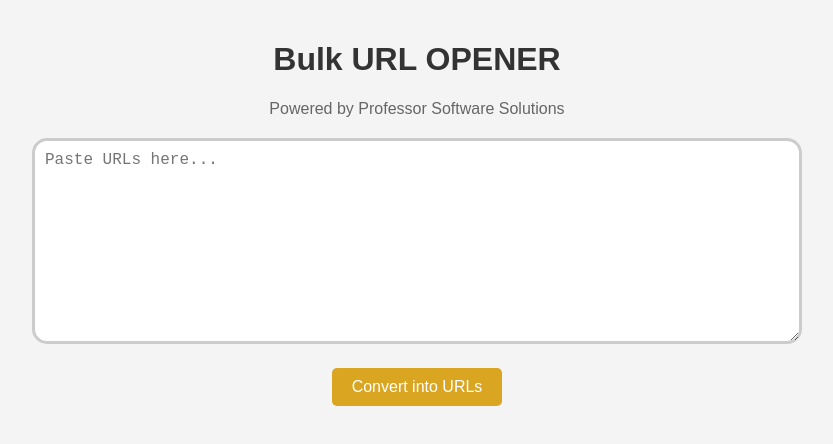
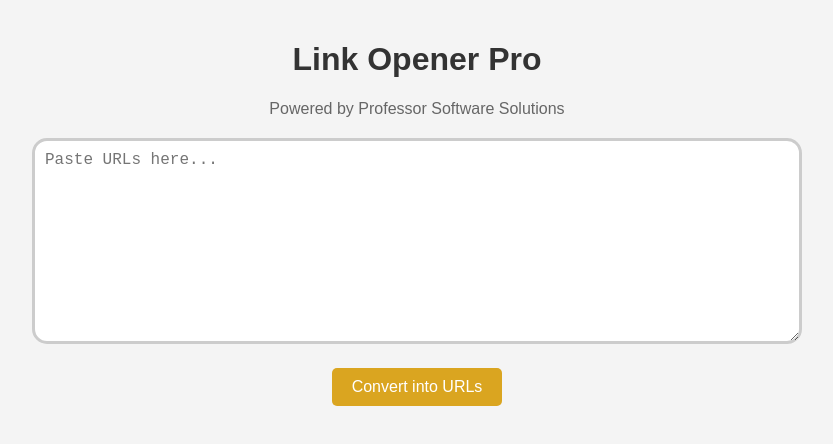
Before and after one commit to tooln/LinkOpenerPro, a plain HTML site: page index.html in a window 1280 px wide. Shown: the whole page, without its empty margins (223-1056 px from the left). Drawn offline with Linux system fonts and the light colour scheme.

Commit message:
Update index.html

```diff
--- a/index.html
+++ b/index.html
@@ -4,7 +4,7 @@
     <meta charset="UTF-8">
     <meta name="viewport" content="width=device-width, initial-scale=1.0">
     <link rel="icon" type="image/png" href="https://upload.wikimedia.org/wikipedia/commons/3/34/Icon_hacker.png">
-    <title>Bulk URL Opener</title>
+    <title>LinkOpenerPro</title>
     <style>
         body {
             font-family: Arial, sans-serif;
@@ -71,7 +71,7 @@
 </head>
 <body>
     <center>
-    <h1>Bulk URL OPENER</h1>
+    <h1>Link Opener Pro</h1>
     <p>Powered by Professor Software Solutions</p>
     <textarea id="urlTextarea" rows="10" placeholder="Paste URLs here..."></textarea><br>
     <button onclick="convertUrls()">Convert into URLs</button>
```
